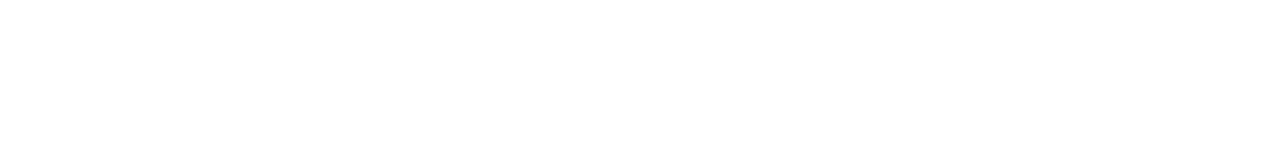
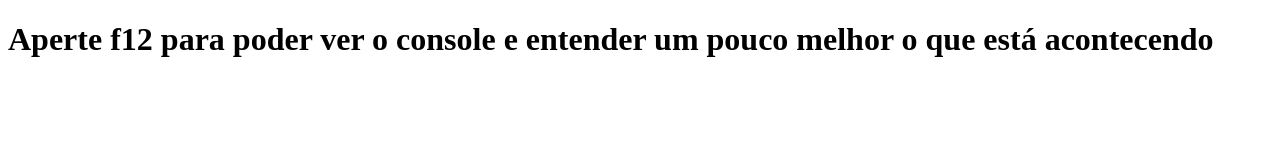
Before and after one commit to Immanuel-Victor/programacao-orientada-objetos, a plain HTML site: page index.html in a window 1280 px wide. Drawn offline with Linux system fonts and the light colour scheme.

Commit message:
view: adiciona instrucao ao html

```diff
--- a/index.html
+++ b/index.html
@@ -8,5 +8,7 @@
 </head>
 <body>
 
+    <h1>Aperte f12 para poder ver o console e entender um pouco melhor o que está acontecendo</h1>
+
 </body>
 </html>
```
